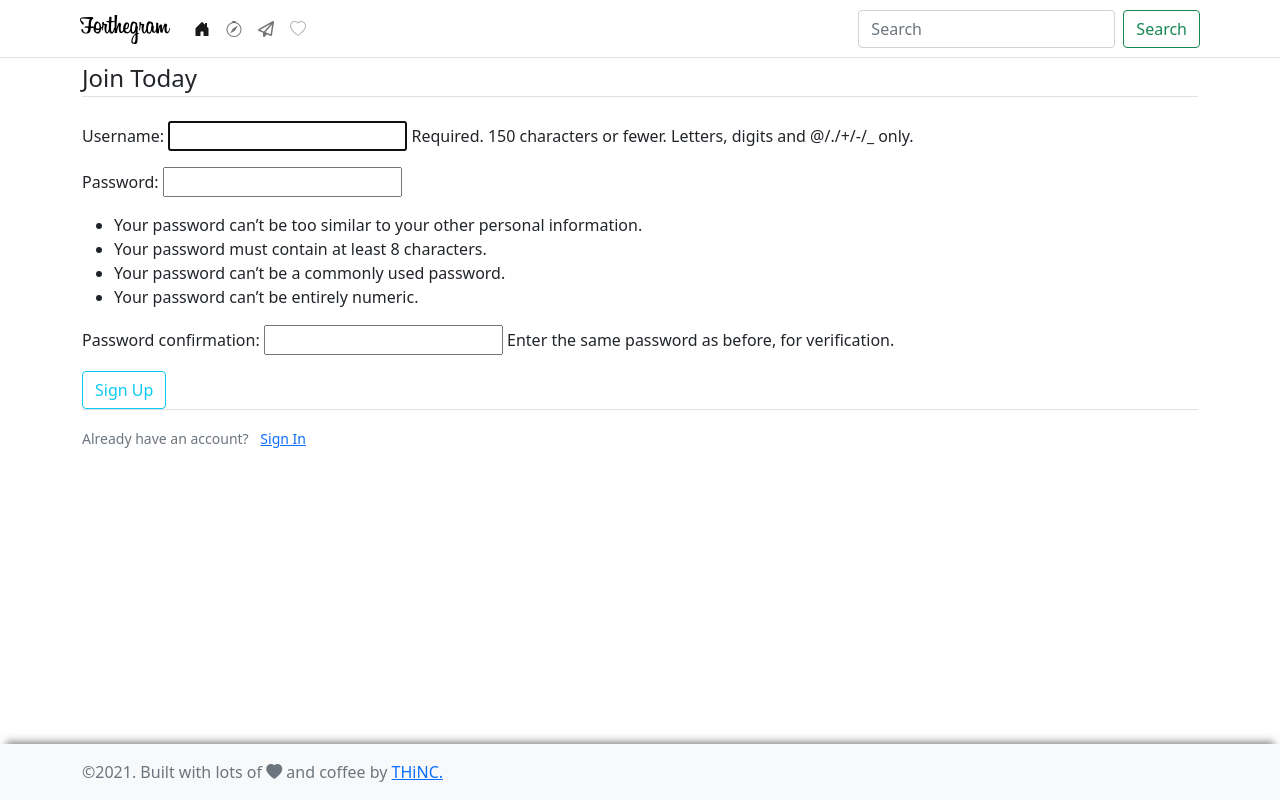
After one commit to BwanaQ/forthegram, a Django app: page /register/ in a window 1280 px wide. The commit adds this page. Run offline with Django 3.2, Linux system fonts and the light colour scheme; some libraries are stand-ins or nearby versions.

Commit message:
add flash messaging to base template

```diff
--- a/blog/templates/blog/base.html
+++ b/blog/templates/blog/base.html
@@ -98,7 +98,17 @@
         </nav>
       </header>
       <main class="flex-shrink-0" style="margin-top: 60px">
-        <div class="container">{% block content %} {% endblock %}</div>
+        <div class="container">
+          {% if messages %}
+            {% for message in messages %}
+              <div class="alert alert-{{ message.tags }}">
+                {{ message }}
+              </div>
+            {% endfor %}
+          {% endif %}
+          {% block content %}
+          {% endblock %}
+        </div>
       </main>
       <footer class="footer mt-auto py-3 bg-light">
         <div class="container">
--- a/core/settings.py
+++ b/core/settings.py
@@ -39,10 +39,13 @@ INSTALLED_APPS = [
     'django.contrib.messages',
     'django.contrib.staticfiles',
     'django.contrib.humanize',
+
     # 3rd party apps
     'cloudinary',
+
     # my apps
     'blog',
+    'users',
 ]
 
 MIDDLEWARE = [
--- a/core/urls.py
+++ b/core/urls.py
@@ -15,9 +15,11 @@ Including another URLconf
 """
 from django.contrib import admin
 from django.urls import path, include
+from users import views as user_views
 
 urlpatterns = [
     path('admin/', admin.site.urls),
+    path('register/', user_views.register, name='register'),
     path('', include('blog.urls')),
 
 ]
--- /dev/null
+++ b/users/templates/users/register.html
@@ -0,0 +1,19 @@
+{% extends 'blog/base.html' %} {% block content %}
+<div>
+  <form method="POST">
+    {% csrf_token %}
+    <fieldset class="form-group">
+      <legend class="border-bottom mb-4">Join Today</legend>
+      {{ form.as_p }}
+    </fieldset>
+    <div class="form-group">
+      <button class="btn btn-outline-info" type="submit">Sign Up</button>
+    </div>
+  </form>
+  <div class="border-top pt-3">
+    <small class="text-muted"
+      >Already have an account? <a class="ms-2" href="#">Sign In</a></small
+    >
+  </div>
+</div>
+{% endblock %}
--- a/users/views.py
+++ b/users/views.py
@@ -1,3 +1,15 @@
-from django.shortcuts import render
+from django.shortcuts import render, redirect
+from django.contrib.auth.forms import UserCreationForm
+from django.contrib import messages
 
-# Create your views here.
+
+def register(request):
+    if request.method == 'POST':
+        form = UserCreationForm(request.POST)
+        if form.is_valid():
+            username = form.cleaned_data.get('username')
+            messages.success(request, f'Account created for {username}!')
+            return redirect('blog-home')
+    else:
+        form = UserCreationForm()
+    return render(request, "users/register.html", {'form': form})
```
